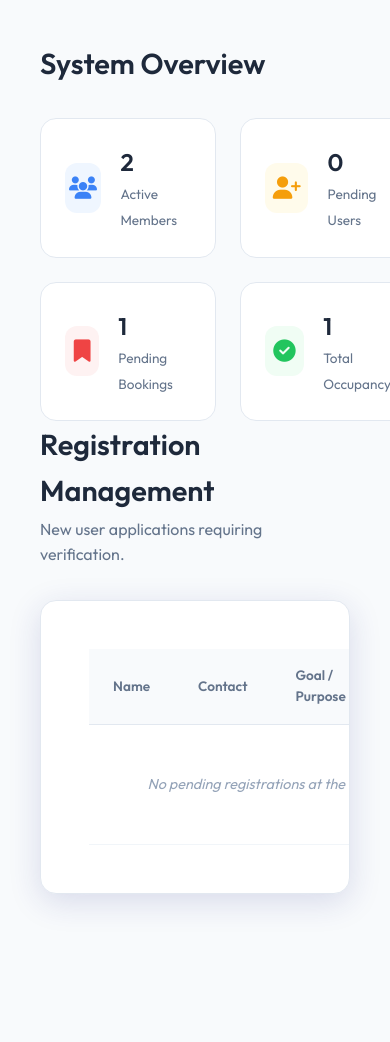
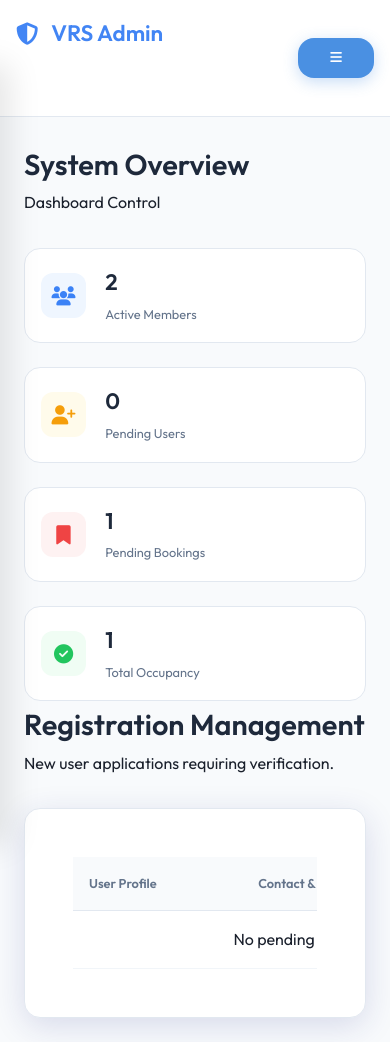
Before and after one commit to aryanRN2/VRS-Library, a Flask app: page /admin/dashboard in a window 390 px wide. Before the commit the page ends 907 px from the top, so only its background shows below. Run offline with Flask 3, Linux system fonts and the light colour scheme; a user stored in the database is signed in; some libraries are stand-ins or nearby versions.

Commit message:
UI: Made Admin Dashboard fully mobile compatible with responsive sidebar and stats grid

```diff
--- a/templates/admin_dashboard.html
+++ b/templates/admin_dashboard.html
@@ -1,8 +1,19 @@
 {% extends 'base.html' %}
 {% block content %}
 <section class="admin-dashboard">
-    <div class="dashboard-sidebar">
+    <!-- Mobile Header -->
+    <div class="mobile-admin-header">
         <div class="sidebar-brand">
+            <i class="fas fa-shield-halved"></i>
+            <span>VRS Admin</span>
+        </div>
+        <button id="sidebar-toggle" class="glass-btn small">
+            <i class="fas fa-bars"></i>
+        </button>
+    </div>
+
+    <div class="dashboard-sidebar" id="sidebar">
+        <div class="sidebar-brand desktop-only">
             <i class="fas fa-shield-halved"></i>
             <span>VRS Admin</span>
         </div>
@@ -19,7 +30,7 @@
         <div id="overview" class="dash-section">
             <div class="section-header">
                 <h2>System Overview</h2>
-                <span class="date-tag">{{ now }}</span>
+                <span class="date-tag">Dashboard Control</span>
             </div>
 
             <div class="stats-grid">
@@ -70,12 +81,12 @@
             {% endwith %}
 
             <div class="registration-table-container glass-card">
+                <div class="table-responsive">
                     <table class="reg-table">
                         <thead>
                             <tr>
-                            <th>Name</th>
-                            <th>Contact</th>
-                            <th>Goal / Purpose</th>
+                                <th>User Profile</th>
+                                <th>Contact & Goal</th>
                                 <th>Actions</th>
                             </tr>
                         </thead>
@@ -85,19 +96,16 @@
                                 <tr>
                                     <td class="user-cell">
                                         <div class="avatar">{{ user.name[0]|upper }}</div>
-                                    <span>{{ user.name }}</span>
+                                        <div class="user-name-stack">
+                                            <span class="u-name">{{ user.name }}</span>
+                                            <span class="u-username">@{{ user.username }}</span>
+                                        </div>
                                     </td>
                                     <td>
                                         <div class="contact-info">
-                                        <span><i class="fas fa-envelope"></i> {{ user.email }}</span>
                                             <span><i class="fas fa-phone"></i> {{ user.phone }}</span>
+                                            <span class="purpose-badge small">{{ user.purpose }}</span>
                                         </div>
-                                </td>
-                                <td>
-                                    <span class="purpose-badge">{{ user.purpose }}</span>
-                                    {% if user.description %}
-                                    <i class="fas fa-info-circle info-tip" title="{{ user.description }}"></i>
-                                    {% endif %}
                                     </td>
                                     <td>
                                         <a href="{{ url_for('approve_user', user_id=user.id) }}" class="action-btn approve">
@@ -108,11 +116,12 @@
                                 {% endfor %}
                             {% else %}
                                 <tr>
-                                <td colspan="4" class="empty-msg">No pending registrations at the moment.</td>
+                                    <td colspan="3" class="empty-msg">No pending registrations.</td>
                                 </tr>
                             {% endif %}
                         </tbody>
                     </table>
+                </div>
             </div>
         </div>
     </div>
@@ -121,55 +130,74 @@
 <style>
 .admin-dashboard { display: grid; grid-template-columns: 260px 1fr; min-height: 100vh; background: #f8fafc; }
 
+/* Mobile Header */
+.mobile-admin-header { display: none; background: #fff; border-bottom: 1px solid #e2e8f0; padding: 1rem; justify-content: space-between; align-items: center; position: sticky; top: 0; z-index: 100; }
+
 /* Sidebar */
-.dashboard-sidebar { background: #fff; border-right: 1px solid #e2e8f0; padding: 2rem 1.5rem; display: flex; flex-direction: column; position: sticky; top: 0; height: 100vh; }
-.sidebar-brand { display: flex; align-items: center; gap: 0.8rem; font-size: 1.4rem; font-weight: 700; color: var(--accent-color); margin-bottom: 3rem; }
+.dashboard-sidebar { background: #fff; border-right: 1px solid #e2e8f0; padding: 2rem 1.5rem; display: flex; flex-direction: column; position: sticky; top: 0; height: 100vh; transition: all 0.3s ease; }
+.sidebar-brand { display: flex; align-items: center; gap: 0.8rem; font-size: 1.4rem; font-weight: 700; color: #4285F4; margin-bottom: 3rem; }
 .sidebar-nav { display: flex; flex-direction: column; gap: 0.5rem; }
 .nav-item { display: flex; align-items: center; gap: 1rem; padding: 0.8rem 1.2rem; border-radius: 10px; color: #64748b; text-decoration: none; font-weight: 500; transition: all 0.2s; }
-.nav-item:hover { background: #f1f5f9; color: var(--accent-color); }
+.nav-item:hover { background: #f1f5f9; color: #4285F4; }
 .nav-item.active { background: #eff6ff; color: #2563eb; }
 .nav-item.logout { margin-top: auto; color: #ef4444; }
 
 /* Main Content */
-.dashboard-main { padding: 2.5rem; overflow-y: auto; }
+.dashboard-main { padding: 2.5rem; max-width: 100%; overflow-x: hidden; }
 .section-header { margin-bottom: 2rem; }
 .section-header h2 { font-size: 1.8rem; font-weight: 700; color: #1e293b; margin-bottom: 0.2rem; }
-.section-header p { color: #64748b; }
 
 /* Stats Grid */
 .stats-grid { display: grid; grid-template-columns: repeat(4, 1fr); gap: 1.5rem; }
-.stat-card { background: #fff; padding: 1.5rem; border-radius: 16px; border: 1px solid #e2e8f0; display: flex; align-items: center; gap: 1.2rem; transition: transform 0.2s; }
-.stat-card:hover { transform: translateY(-5px); box-shadow: 0 10px 15px -3px rgba(0, 0, 0, 0.1); }
-.stat-icon { width: 50px; height: 50px; border-radius: 12px; display: flex; align-items: center; justify-content: center; font-size: 1.4rem; }
+.stat-card { background: #fff; padding: 1.5rem; border-radius: 16px; border: 1px solid #e2e8f0; display: flex; align-items: center; gap: 1.2rem; }
+.stat-icon { width: 45px; height: 45px; border-radius: 12px; display: flex; align-items: center; justify-content: center; font-size: 1.2rem; flex-shrink: 0; }
 .stat-icon.blue { background: #eff6ff; color: #3b82f6; }
 .stat-icon.yellow { background: #fffbeb; color: #f59e0b; }
 .stat-icon.red { background: #fef2f2; color: #ef4444; }
 .stat-icon.green { background: #f0fdf4; color: #22c55e; }
-.stat-value { display: block; font-size: 1.5rem; font-weight: 700; color: #1e293b; }
-.stat-label { font-size: 0.85rem; color: #64748b; }
+.stat-value { display: block; font-size: 1.4rem; font-weight: 700; color: #1e293b; }
+.stat-label { font-size: 0.8rem; color: #64748b; }
 
 /* Table */
-.registration-table-container { background: #fff; border-radius: 16px; border: 1px solid #e2e8f0; overflow: hidden; }
-.reg-table { width: 100%; border-collapse: collapse; text-align: left; }
-.reg-table th { background: #f8fafc; padding: 1rem 1.5rem; font-size: 0.85rem; font-weight: 600; color: #64748b; border-bottom: 1px solid #e2e8f0; }
-.reg-table td { padding: 1.2rem 1.5rem; border-bottom: 1px solid #f1f5f9; font-size: 0.9rem; }
+.registration-table-container { background: #fff; border-radius: 16px; border: 1px solid #e2e8f0; }
+.table-responsive { overflow-x: auto; }
+.reg-table { width: 100%; border-collapse: collapse; min-width: 500px; }
+.reg-table th { background: #f8fafc; padding: 1rem; font-size: 0.8rem; color: #64748b; border-bottom: 1px solid #e2e8f0; text-align: left; }
+.reg-table td { padding: 1rem; border-bottom: 1px solid #f1f5f9; vertical-align: middle; }
 
 .user-cell { display: flex; align-items: center; gap: 0.8rem; }
-.avatar { width: 35px; height: 35px; border-radius: 50%; background: #e2e8f0; display: flex; align-items: center; justify-content: center; font-weight: 700; color: #475569; font-size: 0.85rem; }
-.contact-info { display: flex; flex-direction: column; gap: 2px; font-size: 0.8rem; color: #64748b; }
-.purpose-badge { background: #f1f5f9; padding: 0.3rem 0.7rem; border-radius: 6px; font-size: 0.75rem; font-weight: 600; }
-.action-btn { padding: 0.5rem 1rem; border-radius: 8px; text-decoration: none; font-size: 0.85rem; font-weight: 600; transition: 0.2s; }
+.user-name-stack { display: flex; flex-direction: column; }
+.u-name { font-weight: 600; color: #1e293b; font-size: 0.9rem; }
+.u-username { font-size: 0.75rem; color: #94a3b8; }
+.avatar { width: 32px; height: 32px; border-radius: 50%; background: #e2e8f0; display: flex; align-items: center; justify-content: center; font-weight: 700; font-size: 0.8rem; flex-shrink: 0; }
+.contact-info { display: flex; flex-direction: column; gap: 4px; }
+.purpose-badge.small { padding: 2px 6px; font-size: 0.7rem; display: inline-block; width: fit-content; }
+
+.action-btn { padding: 0.5rem 0.8rem; border-radius: 8px; text-decoration: none; font-size: 0.8rem; font-weight: 600; transition: 0.2s; white-space: nowrap; }
 .action-btn.approve { background: #22c55e; color: #fff; }
-.action-btn.approve:hover { background: #16a34a; }
-
-.empty-msg { text-align: center; color: #94a3b8; padding: 3rem !important; font-style: italic; }
-.alert { padding: 1rem; border-radius: 10px; margin-bottom: 1rem; font-size: 0.9rem; }
-.alert-success { background: #dcfce7; color: #166534; }
 
 @media (max-width: 1024px) {
     .admin-dashboard { grid-template-columns: 1fr; }
-    .dashboard-sidebar { display: none; }
+    .desktop-only { display: none; }
+    .mobile-admin-header { display: flex; }
+    .dashboard-sidebar {
+        position: fixed; left: -260px; top: 65px; height: calc(100vh - 65px); width: 260px;
+        z-index: 1000; box-shadow: 10px 0 30px rgba(0,0,0,0.1);
+    }
+    .dashboard-sidebar.active { left: 0; }
+    .dashboard-main { padding: 1.5rem; }
     .stats-grid { grid-template-columns: repeat(2, 1fr); }
 }
+
+@media (max-width: 600px) {
+    .stats-grid { grid-template-columns: 1fr; }
+    .stat-card { padding: 1rem; }
+}
 </style>
+
+<script>
+document.getElementById('sidebar-toggle').onclick = function() {
+    document.getElementById('sidebar').classList.toggle('active');
+};
+</script>
 {% endblock %}
```
Also changed, not shown: instance/library.db. Lines whose indentation alone changed are shown as unchanged.
